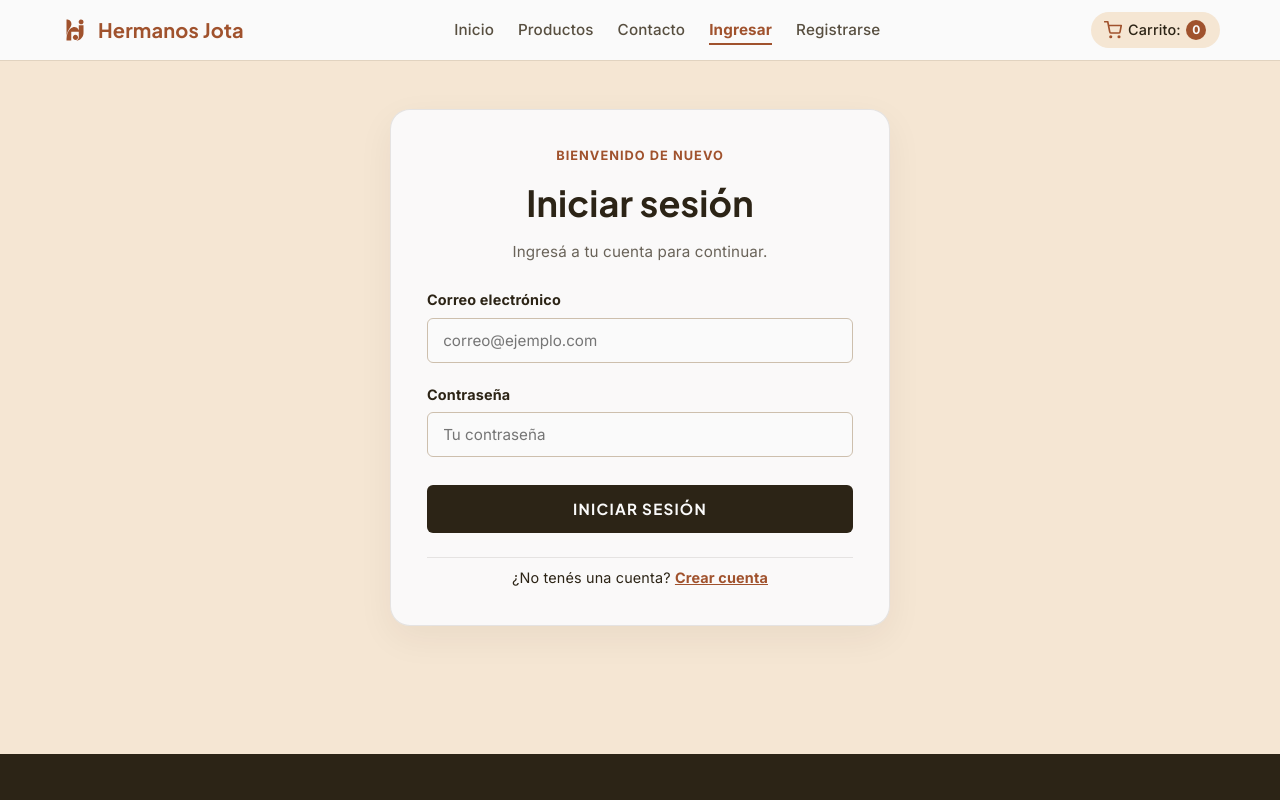
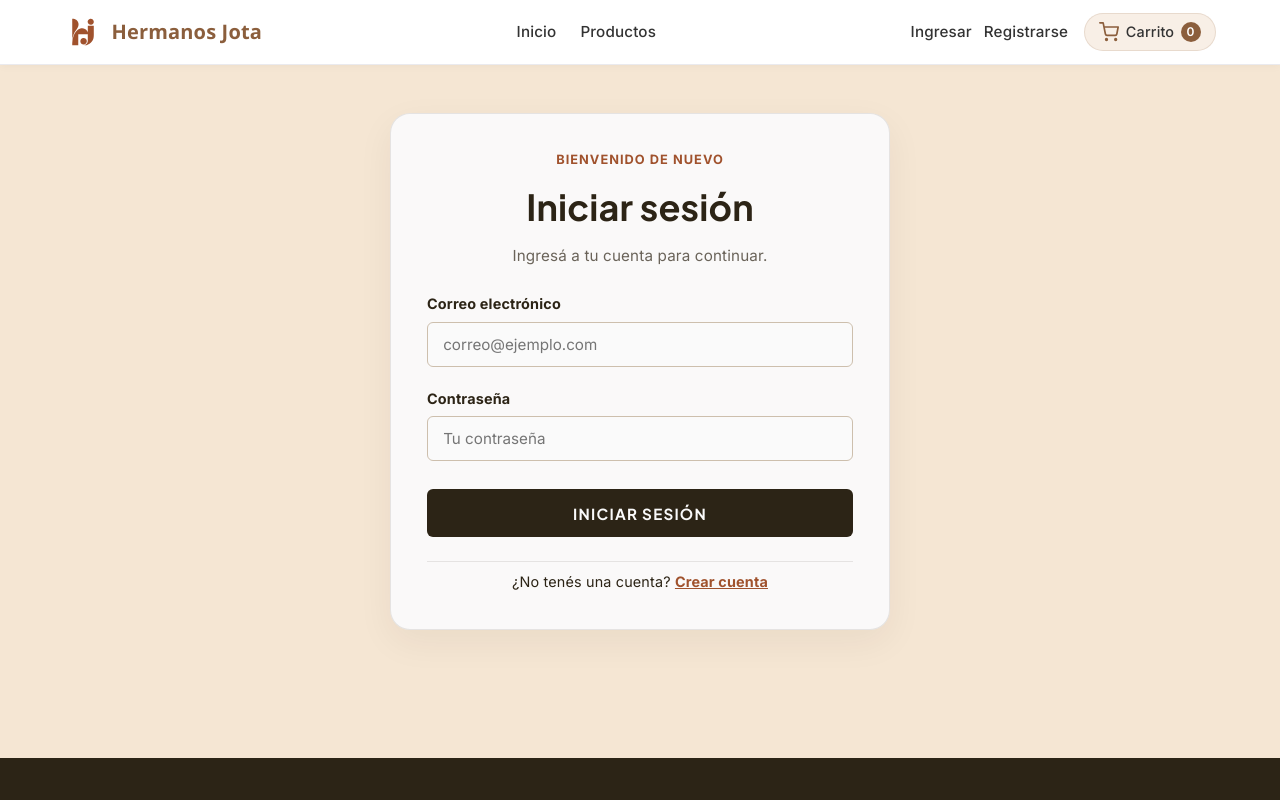
Before and after one commit to LuciaR22/E-commerce-Muebleria-Hermanos-Jota, a React (Vite) app in the folder client/: page /login in a window 1280 px wide. Shown: the top 800 px of the page. Built offline with nearby package versions, Linux system fonts and the light colour scheme; no server answers.

Commit message:
feat:agregado la casilla 3

```diff
--- a/client/src/components/Navbar/Navbar.css
+++ b/client/src/components/Navbar/Navbar.css
@@ -1,229 +1,218 @@
-.header {
-    position: sticky;
-    top: 0;
-    z-index: 100;
-    border-bottom: 1px solid color-mix(in srgb, var(--color-texto) 10%, var(--fondo-alabastro));
-    background-color: var(--color-blanco);
+/* Navbar.css – Diseño moderno, limpio y alineado */
+
+/* Variables de colores */
+:root {
+  --color-bg: #ffffff;
+  --color-primary: #8b5e3c;      /* Marrón corporativo */
+  --color-primary-light: #a0522d;
+  --color-muted: #f8efe6;        /* Beige suave para elementos destacados */
+  --color-border: #eaeaee;       /* Línea de separación */
+  --color-text: #333333;
 }
 
-.header__container {
-    display: flex;
-    align-items: center;
-    justify-content: space-between;
-    gap: 0.6rem;
-    max-width: 1200px;
-    margin: 0 auto;
-    padding: 0.65rem 0.85rem;
+/* Contenedor principal */
+.navbar {
+  background: var(--color-bg);
+  border-bottom: 1px solid var(--color-border);
+  box-shadow: 0 2px 8px rgba(0, 0, 0, 0.03);
+  position: sticky;
+  top: 0;
+  z-index: 100;
 }
 
-.header__brand {
-    display: flex;
-    align-items: center;
-    flex-shrink: 0;
+.navbar__container {
+  max-width: 1200px;
+  margin: 0 auto;
+  display: flex;
+  justify-content: space-between;
+  align-items: center;
+  padding: 0 1.5rem;
+  height: 64px;
 }
 
-.header__logo {
-    display: flex;
-    align-items: center;
-    gap: 0.5rem;
-    font-family: var(--font-display);
-    font-size: 1.25rem;
-    font-weight: var(--font-bold);
-    color: var(--titulo-siena);
+/* ------------------- LEFT – Logo ------------------- */
+.navbar__left .navbar__logo {
+  display: flex;
+  align-items: center;
+  text-decoration: none;
 }
 
-.logo-img {
-    display: block;
-    width: auto;
-    height: 30px;
+.navbar__logo-img {
+  height: 38px;
+  width: auto;
+  margin-right: 0.6rem;
 }
 
-.header__brand-name {
-    display: none;
-    white-space: nowrap;
+.navbar__brand {
+  font-size: 1.25rem;
+  font-weight: 600;
+  color: var(--color-primary);
+  font-family: 'Segoe UI', Tahoma, Geneva, Verdana, sans-serif;
 }
 
-.nav {
-    display: flex;
-    align-items: center;
+/* ------------------- CENTER – Navigation ------------------- */
+.navbar__center .navbar__list {
+  display: flex;
+  gap: 1.5rem;
+  list-style: none;
+  margin: 0;
+  padding: 0;
 }
 
-.nav__list {
-    display: flex;
-    align-items: center;
-    gap: 0.55rem;
-    padding: 0;
-    margin: 0;
-    list-style: none;
+.navbar__link {
+  color: var(--color-text);
+  text-decoration: none;
+  font-weight: 500;
+  font-size: 0.95rem;
+  position: relative;
+  transition: color 0.2s ease, transform 0.2s ease;
+  display: inline-flex;
+  align-items: center;
 }
 
-.nav__link {
-    position: relative;
-    padding: 0.25rem 0;
-    border-bottom: 2px solid transparent;
-    font-size: 0.8rem;
-    font-weight: var(--font-medium);
-    color: color-mix(in srgb, var(--color-texto) 78%, var(--fondo-alabastro));
-    white-space: nowrap;
-    transition:
-        color 0.2s ease,
-        border-color 0.2s ease;
+.navbar__link:hover {
+  color: var(--color-primary);
+  transform: translateY(-1px);
 }
 
-button.nav__link {
-    appearance: none;
-    margin: 0;
-    background: none;
-    border: none;
-    border-bottom: 2px solid transparent;
-    font-family: inherit;
-    line-height: inherit;
-    letter-spacing: inherit;
-    cursor: pointer;
+.navbar__link--active {
+  color: var(--color-primary);
+  font-weight: 600;
 }
 
-.nav__link:hover {
-    color: var(--color-texto);
+/* ------------------- RIGHT – User Area & Cart ------------------- */
+.navbar__right {
+  display: flex;
+  align-items: center;
+  gap: 1rem;
 }
 
-.nav__link.active {
-    border-bottom-color: var(--titulo-siena);
-    font-weight: var(--font-bold);
-    color: var(--titulo-siena);
+/* Auth links (cuando no hay sesión) */
+.navbar__auth-list {
+  display: flex;
+  align-items: center;
+  gap: 0.75rem;
+  list-style: none;
+  margin: 0;
+  padding: 0;
 }
 
-.header__cart {
-    display: flex;
-    align-items: center;
-    gap: 0.35rem;
-    flex-shrink: 0;
-    padding: 0.35rem 0.5rem;
-    border-radius: 20px;
-    font-size: 0.9rem;
-    font-weight: var(--font-medium);
-    color: var(--color-texto);
-    background-color: var(--fondo-alabastro);
-    transition: background-color 0.2s ease;
+/* Área de usuario autenticado */
+.navbar__user {
+  display: flex;
+  align-items: center;
+  gap: 0.75rem;
 }
 
-.header__cart:hover {
-    background-color: color-mix(in srgb, var(--fondo-alabastro) 88%, var(--color-blanco));
+/* Cartel de saludo estilizado y alineado */
+.navbar__greeting {
+  background: var(--color-muted);
+  color: var(--color-primary);
+  padding: 0.4rem 0.9rem;
+  border-radius: 20px;
+  font-weight: 600;
+  font-size: 0.85rem;
+  display: inline-flex;
+  align-items: center;
+  border: 1px solid rgba(139, 94, 60, 0.15);
+  white-space: nowrap;
 }
 
-.header__cart-icon {
-    display: inline-block;
-    flex-shrink: 0;
-    width: 18px;
-    height: 18px;
-    color: var(--titulo-siena);
-    stroke-width: 2.2;
+/* Botón Admin "+ Nuevo producto" */
+.navbar__admin-btn {
+  border: 1px solid var(--color-primary);
+  color: var(--color-primary);
+  background: transparent;
+  padding: 0.4rem 0.9rem;
+  border-radius: 20px;
+  font-size: 0.85rem;
+  font-weight: 500;
+  text-decoration: none;
+  display: inline-flex;
+  align-items: center;
+  transition: background 0.2s ease, color 0.2s ease;
+  white-space: nowrap;
 }
 
-.header__cart-label {
-    display: none;
-    white-space: nowrap;
+.navbar__admin-btn:hover {
+  background: var(--color-primary);
+  color: #ffffff;
 }
 
-.cart-count {
-    display: inline-flex;
-    align-items: center;
-    justify-content: center;
-    min-width: 1.25rem;
-    height: 1.25rem;
-    padding: 0 4px;
-    border-radius: 50%;
-    font-size: 0.75rem;
-    font-weight: var(--font-bold);
-    line-height: 1;
-    color: var(--color-blanco);
-    background-color: var(--titulo-siena);
+/* Botón Logout */
+.navbar__logout {
+  background: transparent;
+  border: none;
+  color: var(--color-text);
+  cursor: pointer;
+  font-size: 0.9rem;
+  font-weight: 500;
+  padding: 0.4rem 0.6rem;
+  transition: color 0.2s ease;
+  white-space: nowrap;
 }
 
-@media (min-width: 768px) {
-    .header__container {
-        gap: 1rem;
-        padding: 0.75rem 1.25rem;
-    }
-
-    .header__brand-name {
-        display: inline;
-    }
-
-    .header__cart-label {
-        display: inline;
-    }
-
-    .nav__list {
-        gap: 1rem;
-    }
-
-    .nav__link {
-        font-size: 0.9rem;
-    }
-
-    .header__cart {
-        padding: 0.4rem 0.85rem;
-    }
-
-    .header__cart-label {
-        display: inline-block;
-    }
+.navbar__logout:hover {
+  color: var(--color-primary);
 }
 
-@media (min-width: 1024px) {
-    .nav__list {
-        gap: 1.5rem;
-    }
-
-    .nav__link {
-        font-size: 0.95rem;
-    }
-}
-/* --- Botón de Roles --- */
-.header__role-switch {
-    display: flex;
-    align-items: center;
-    margin-right: 15px;
+/* Botón Carrito */
+.navbar__cart {
+  display: inline-flex;
+  align-items: center;
+  background: var(--color-muted);
+  padding: 0.4rem 0.9rem;
+  border-radius: 20px;
+  text-decoration: none;
+  color: var(--color-text);
+  transition: background 0.2s ease;
+  white-space: nowrap;
+  border: 1px solid rgba(139, 94, 60, 0.15);
 }
 
-.btn-rol {
-    display: flex;
-    align-items: center;
-    gap: 6px;
-    padding: 6px 14px;
-    border-radius: 20px;
-    border: 1px solid #ccc;
-    font-size: 0.85rem;
-    font-weight: 600;
-    cursor: pointer;
-    transition: all 0.3s ease;
-    font-family: var(--font-body, sans-serif);
+.navbar__cart:hover {
+  background: #e5dfd8;
 }
 
-/* Estilo base Cliente */
-.btn-rol--cliente {
-    background-color: #f9f9f9;
-    color: #555;
-    border-color: #ccc;
+.navbar__cart-icon {
+  margin-right: 0.4rem;
+  stroke: var(--color-primary);
 }
 
-.btn-rol--cliente:hover {
-    background-color: #eaeaea;
+.navbar__cart-label {
+  margin-right: 0.4rem;
+  font-size: 0.9rem;
+  font-weight: 500;
 }
 
-/* Estilo Admin (Usa el color de la marca) */
-.btn-rol--admin {
-    background-color: var(--titulo-siena, #5c3a21);
-    color: white;
-    border-color: var(--titulo-siena, #5c3a21);
-    box-shadow: 0 2px 8px rgba(92, 58, 33, 0.3);
+/* Badge contador */
+.navbar__cart-badge {
+  background: var(--color-primary);
+  color: #ffffff;
+  border-radius: 50%;
+  min-width: 20px;
+  height: 20px;
+  display: flex;
+  align-items: center;
+  justify-content: center;
+  font-size: 0.75rem;
+  font-weight: 600;
+  padding: 0 4px;
 }
 
-.btn-rol--admin:hover {
-    background-color: color-mix(in srgb, var(--titulo-siena) 85%, black);
+/* Adaptabilidad Mobile */
+@media (max-width: 768px) {
+  .navbar__center .navbar__list {
+    display: none;
+  }
+  .navbar__right {
+    gap: 0.5rem;
+  }
+  .navbar__brand {
+    font-size: 1rem;
+  }
+  .navbar__greeting {
+    padding: 0.3rem 0.6rem;
+    font-size: 0.75rem;
+  }
 }
-
-/* Ajuste para que el Link del carrito no tenga subrayado */
-a.header__cart {
-    text-decoration: none;
-}
--- a/client/src/components/Navbar/Navbar.jsx
+++ b/client/src/components/Navbar/Navbar.jsx
@@ -1,15 +1,13 @@
-
 import { Link, NavLink, useNavigate } from "react-router-dom";
 import { useCart } from "../../context/CartContext";
 import useAuth from "../../hooks/useAuth";
 import "./Navbar.css";
 
 export default function Navbar({ cartCount: cartCountProp }) {
-    const { isAuthenticated, isAdmin, logout } = useAuth();
+  const { usuario, isAuthenticated, isAdmin, logout } = useAuth();
   const { cartCount } = useCart();
   const navigate = useNavigate();
 
-    // cantidad de productos en el carrito (desde el contexto)
   const contador = cartCountProp !== undefined ? cartCountProp : cartCount;
 
   const handleLogout = () => {
@@ -18,101 +16,71 @@ export default function Navbar({ cartCount: cartCountProp }) {
   };
 
   return (
-        <header className="header">
-            <div className="header__container">
-                <div className="header__brand">
-                    <Link to="/" className="header__logo">
-                        <img src="/Imagenes/logo.svg" alt="Logo Hermanos Jota" className="logo-img" />
-                        <span className="header__brand-name">Hermanos Jota</span>
+    <header className="navbar">
+      <div className="navbar__container">
+        <div className="navbar__left">
+          <Link to="/" className="navbar__logo">
+            <img src="/Imagenes/logo.svg" alt="Logo Hermanos Jota" className="navbar__logo-img" />
+            <span className="navbar__brand">Hermanos Jota</span>
           </Link>
         </div>
 
-                <nav className="nav" aria-label="Navegación principal">
-                    <ul className="nav__list">
-                        <li>
-                            <NavLink to="/" end className={({ isActive }) => `nav__link${isActive ? " active" : ""}`}>
+        <nav className="navbar__center" aria-label="Navegación principal">
+          <ul className="navbar__list">
+            <li className="navbar__item">
+              <NavLink to="/" end className="navbar__link" activeClassName="navbar__link--active">
                 Inicio
               </NavLink>
             </li>
-                        <li>
-                            <NavLink
-                                to="/productos"
-                                className={({ isActive }) => `nav__link${isActive ? " active" : ""}`}
-                            >
+            <li className="navbar__item">
+              <NavLink to="/productos" className="navbar__link" activeClassName="navbar__link--active">
                 Productos
               </NavLink>
             </li>
-                        <li>
-                            <NavLink
-                                to="/contacto"
-                                className={({ isActive }) => `nav__link${isActive ? " active" : ""}`}
-                            >
-                                Contacto
-                            </NavLink>
-                        </li>
+          </ul>
+        </nav>
 
+        {/* Right: user area & cart */}
+        <div className="navbar__right">
+          {/* Auth links */}
           {!isAuthenticated && (
-                            <>
-                                <li>
-                                    <NavLink
-                                        to="/login"
-                                        className={({ isActive }) => `nav__link${isActive ? " active" : ""}`}
-                                    >
+            <ul className="navbar__auth-list">
+              <li className="navbar__auth-item">
+                <NavLink to="/login" className="navbar__link" activeClassName="navbar__link--active">
                   Ingresar
                 </NavLink>
               </li>
-                                <li>
-                                    <NavLink
-                                        to="/registro"
-                                        className={({ isActive }) => `nav__link${isActive ? " active" : ""}`}
-                                    >
+              <li className="navbar__auth-item">
+                <NavLink to="/registro" className="navbar__link" activeClassName="navbar__link--active">
                   Registrarse
                 </NavLink>
               </li>
-                            </>
+            </ul>
           )}
 
-                        {isAuthenticated && (
-                            <li>
-                                <NavLink
-                                    to="/perfil"
-                                    className={({ isActive }) => `nav__link${isActive ? " active" : ""}`}
-                                >
-                                    Perfil
-                                </NavLink>
-                            </li>
+          {isAuthenticated && usuario && (
+            <div className="navbar__user">
+              <span className="navbar__greeting">Hola, {usuario.nombre}!</span>
+              {isAdmin && (
+                <Link to="/admin/crear-producto" className="navbar__admin-btn">
+                  + Nuevo producto
+                </Link>
+              )}
+              <button type="button" className="navbar__logout" onClick={handleLogout}>
+                Cerrar sesión
+              </button>
+            </div>
           )}
 
-                        {/* Solo mostramos "Crear Producto" si el rol es admin */}
-                        {isAdmin && (
-                            <li>
-                                <NavLink
-                                    to="/admin/crear-producto"
-                                    className={({ isActive }) => `nav__link${isActive ? " active" : ""}`}
+          {/* Cart button */}
+          <Link
+            to="/carrito"
+            className="navbar__cart"
+            title="Carrito de compras"
+            aria-label="Carrito de compras"
           >
-                                    Crear Producto
-                                </NavLink>
-                            </li>
-                        )}
-
-                        {isAuthenticated && (
-                            <li>
-                                <button
-                                    type="button"
-                                    className="nav__link"
-                                    onClick={handleLogout}
-                                >
-                                    Cerrar sesión
-                                </button>
-                            </li>
-                        )}
-                    </ul>
-                </nav>
-
-                {/* El carrito ahora es un Link a /carrito */}
-                <Link to="/carrito" className="header__cart" title="Carrito de compras" aria-label="Carrito de compras">
             <svg
-                        className="header__cart-icon"
+              className="navbar__cart-icon"
               width="20"
               height="20"
               viewBox="0 0 24 24"
@@ -123,15 +91,14 @@ export default function Navbar({ cartCount: cartCountProp }) {
               strokeLinejoin="round"
               aria-hidden="true"
             >
-                        <circle cx="9" cy="21" r="1"></circle>
-                        <circle cx="20" cy="21" r="1"></circle>
-                        <path d="M1 1h4l2.68 13.39a2 2 0 0 0 2 1.61h9.72a2 2 0 0 0 2-1.61L23 6H6"></path>
+              <circle cx="9" cy="21" r="1" />
+              <circle cx="20" cy="21" r="1" />
+              <path d="M1 1h4l2.68 13.39a2 2 0 0 0 2 1.61h9.72a2 2 0 0 0 2-1.61L23 6H6" />
             </svg>
-                    <span className="header__cart-label">Carrito:</span>
-                    <span id="cart-count" className="cart-count">
-                        {contador}
-                    </span>
+            <span className="navbar__cart-label">Carrito</span>
+            <span className="navbar__cart-badge">{contador}</span>
           </Link>
+        </div>
       </div>
     </header>
   );
```
Lines whose indentation alone changed are shown as unchanged.
